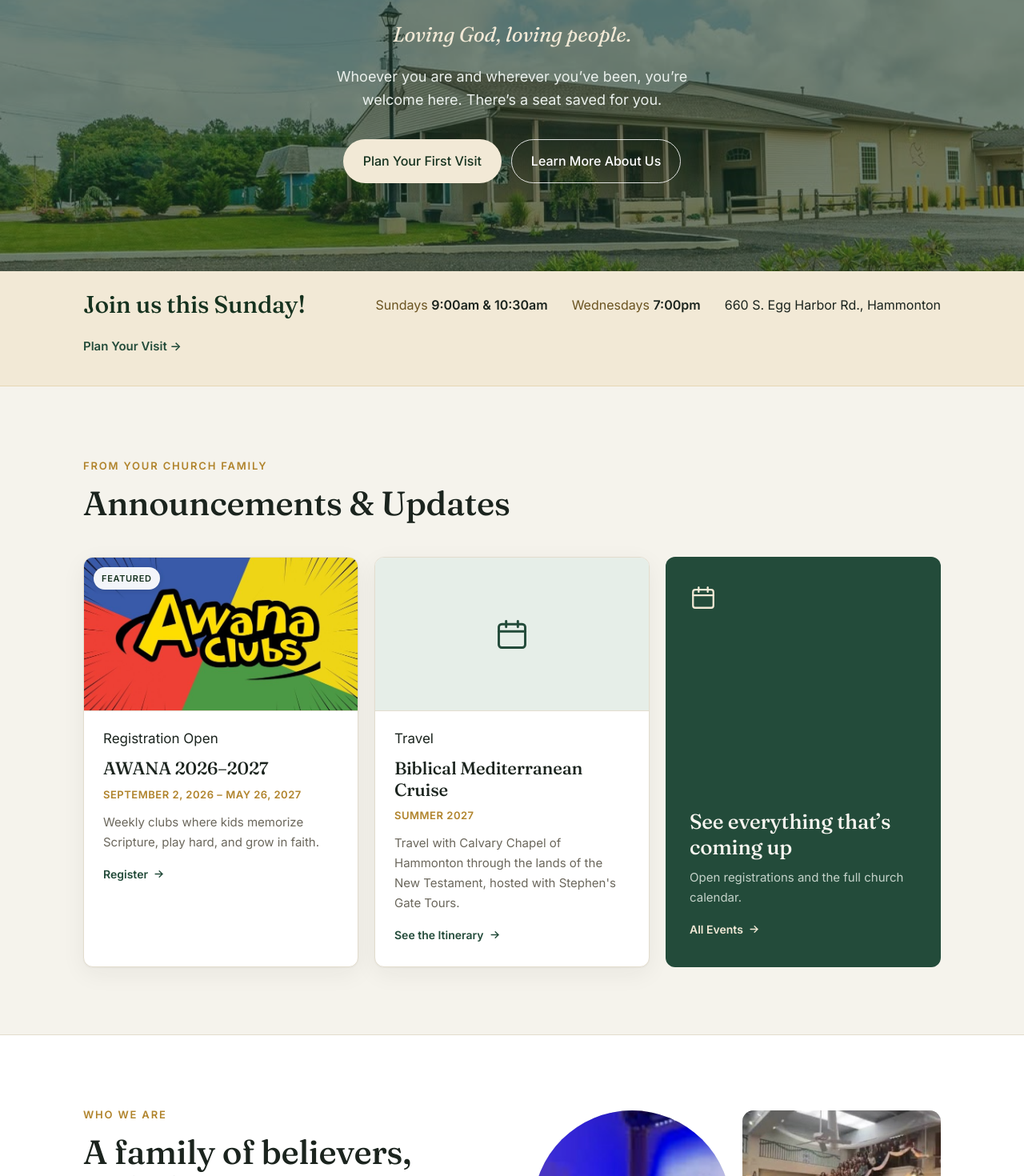
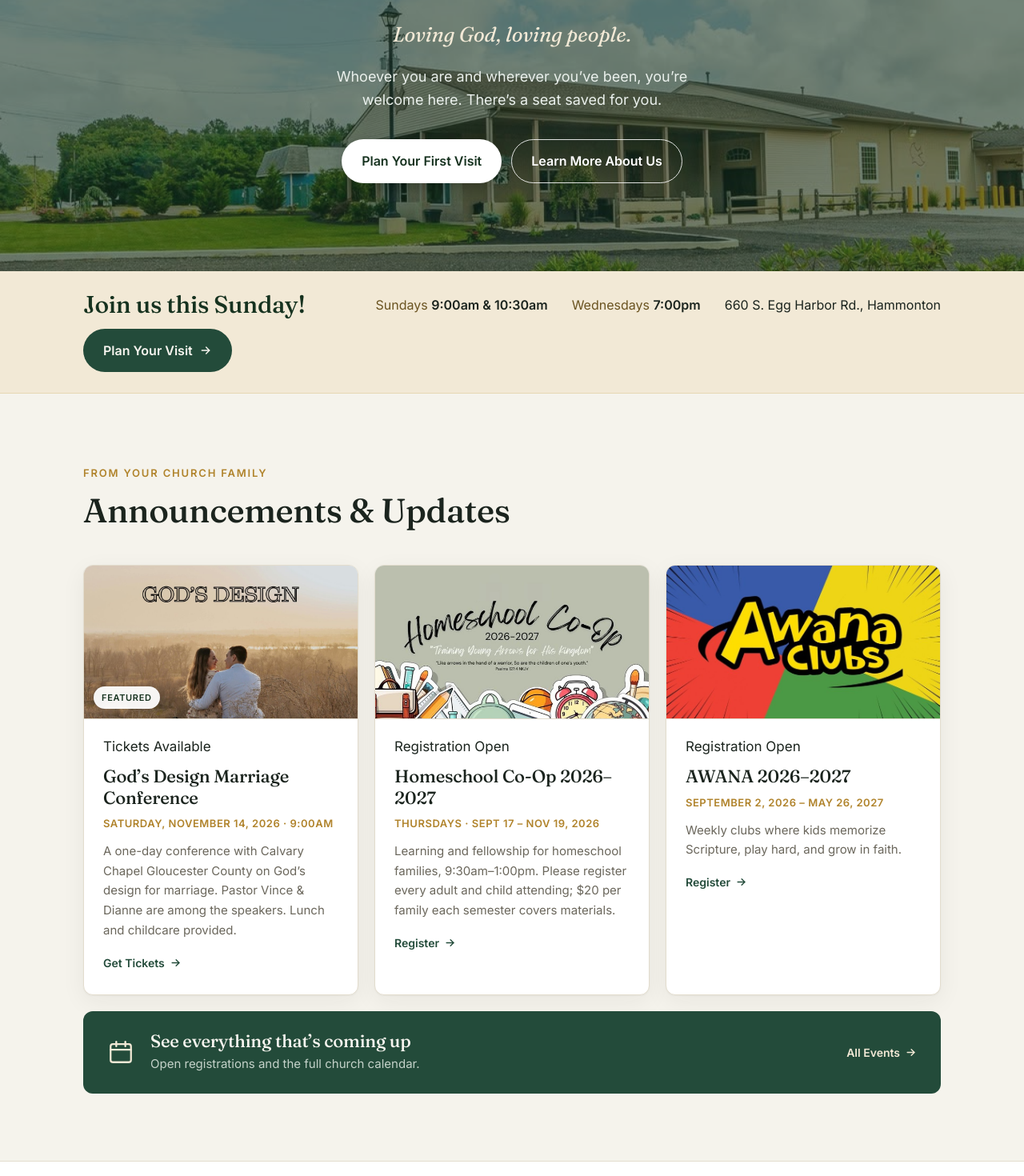
Before and after one commit to KnappBuiltMachines/CalvaryChurch, a Next.js app: page / in a window 1280 px wide. Shown: the part 451-1921 px from the top of the page at 80% size. Built offline with nearby package versions, Linux system fonts and the light colour scheme.

Commit message:
Add files via upload

```diff
--- a/app/globals.css
+++ b/app/globals.css
@@ -727,3 +727,52 @@ img { max-width: 100%; display: block; }
   .pastor-letter { margin-top: 32px; }
   .pastor-letter p { font-size: 17px; }
 }
+
+/* ============================================================
+   Launch fixes (Oct 2026)
+   ============================================================ */
+
+/* "Plan Your Visit" in the nav: the generic nav-link color was overriding the
+   button's text color, leaving gray text on dark green. Lock it to light text. */
+.nav-links a.nav-cta,
+.nav-links a.nav-cta:hover,
+.nav-links a.nav-cta.active {
+  color: #FFFFFF;
+  font-weight: 600;
+  letter-spacing: 0.01em;
+}
+.nav-links a.nav-cta { background: var(--pine); box-shadow: 0 2px 8px rgba(22, 50, 31, 0.22); }
+.nav-links a.nav-cta:hover { background: var(--pine-deep); }
+.nav-links a.nav-cta.active::after { display: none; }
+@media (max-width: 900px) {
+  .nav-links.open a.nav-cta { padding: 14px 18px; border-left: 0; }
+}
+
+/* Hero "Plan Your First Visit": bolder, higher-contrast pill */
+.home-hero .btn-light {
+  background: #FFFFFF; color: var(--pine-deep); font-weight: 600;
+  box-shadow: 0 4px 18px rgba(0, 0, 0, 0.22);
+}
+.home-hero .btn-light:hover { background: var(--gold-soft); }
+.home-hero .btn-outline-light { font-weight: 600; }
+
+/* Service-times band: "Plan Your Visit" is a real button now */
+.home-band-btn { font-weight: 600; }
+
+/* Announcements: three cards, then a full-width "see everything" strip */
+.home-all-events {
+  grid-column: 1 / -1;
+  flex-direction: row; align-items: center; justify-content: flex-start;
+  gap: 20px; min-height: 0; padding: 24px 30px;
+}
+.home-all-events h3 { font-size: 22px; }
+.home-all-events p { margin-top: 4px; }
+.home-all-events > div { flex: 1; }
+.home-all-events .go { margin-top: 0; margin-left: auto; }
+@media (max-width: 640px) {
+  .home-all-events { flex-direction: column; align-items: flex-start; }
+  .home-all-events .go { margin-left: 0; }
+}
+
+/* Featured badge sits bottom-left so it doesn't cover titles in event artwork */
+.reg-featured { top: auto; bottom: 12px; }
--- a/app/page.js
+++ b/app/page.js
@@ -57,13 +57,14 @@ export default function Home() {
       .filter((r) => r.open)
       .map((r) => ({
         title: r.title, when: r.when, blurb: r.blurb, href: r.href, image: r.image,
-        featured: r.featured, tag: "Registration Open", cta: "Register",
+        position: r.position, featured: r.featured,
+        tag: r.tag || "Registration Open", cta: r.cta || "Register",
       })),
     ...events.map((e) => ({
       title: e.title, when: e.when, blurb: e.blurb, href: e.href, image: e.image,
-      tag: e.tag || "Event", cta: e.cta || "Details",
+      position: e.position, tag: e.tag || "Event", cta: e.cta || "Details",
     })),
-  ].slice(0, 2);
+  ].slice(0, 3);
 
   return (
     <>
@@ -102,7 +103,7 @@ export default function Home() {
             ))}
             <span>{site.address.line1}, Hammonton</span>
           </div>
-          <Link href="/visit" className="home-band-link">Plan Your Visit &rarr;</Link>
+          <Link href="/visit" className="btn btn-primary home-band-btn">Plan Your Visit <IcArrow width={16} height={16} /></Link>
         </div>
       </section>
 
@@ -116,7 +117,12 @@ export default function Home() {
                 {a.image ? (
                   <div className="reg-media">
                     {/* eslint-disable-next-line @next/next/no-img-element */}
-                    <img src={a.image} alt={`${a.title} artwork`} loading="lazy" />
+                    <img
+                      src={a.image}
+                      alt={`${a.title} artwork`}
+                      loading="lazy"
+                      style={a.position ? { objectPosition: a.position } : undefined}
+                    />
                     {a.featured && <span className="reg-featured">Featured</span>}
                   </div>
                 ) : (
@@ -138,8 +144,8 @@ export default function Home() {
               <div>
                 <h3>See everything that&rsquo;s coming up</h3>
                 <p>Open registrations and the full church calendar.</p>
-                <span className="go">All Events <IcArrow width={15} height={15} /></span>
               </div>
+              <span className="go">All Events <IcArrow width={15} height={15} /></span>
             </Link>
           </div>
         </div>
--- a/app/pastor/page.js
+++ b/app/pastor/page.js
@@ -1,5 +1,5 @@
 import Link from "next/link";
-import { site } from "../site";
+import { site, showStaff } from "../site";
 import { PageHeader } from "../../components/ui";
 import { IcArrow } from "../../components/icons";
 
@@ -46,7 +46,9 @@ export default function Pastor() {
 
             <div className="pastor-actions">
               <Link href="/visit" className="btn btn-primary">Plan Your Visit</Link>
-              <Link href="/staff" className="go">Meet Our Staff <IcArrow width={15} height={15} /></Link>
+              {showStaff && (
+                <Link href="/staff" className="go">Meet Our Staff <IcArrow width={15} height={15} /></Link>
+              )}
             </div>
           </div>
         </div>
--- a/app/site.js
+++ b/app/site.js
@@ -71,20 +71,55 @@ export const everyOrgGiving =
 //         then reference it here as  "/events/your-file.jpg"
 //         Leave it out entirely and the card shows an icon instead.
 //
+//  Optional fields:
+//    tag       Badge text. Default "Registration Open".
+//    cta       Link text.  Default "Register".
+//    position  Which part of the artwork to keep when it's cropped to 16:9,
+//              e.g. "center top". Default "center".
+//
 //  Commit to `main` and Vercel redeploys in about a minute.
 // =============================================================================
 
 export const registrations = [
+  {
+    title: "God’s Design Marriage Conference",
+    when: "Saturday, November 14, 2026 · 9:00am",
+    blurb:
+      "A one-day conference with Calvary Chapel Gloucester County on God’s design for marriage. Pastor Vince & Dianne are among the speakers. Lunch and childcare provided.",
+    image: "/events/marriage-conference-2026.jpg",
+    position: "center top",
+    href: "https://www.cc-gc.org/marriage-conference/",
+    tag: "Tickets Available",
+    cta: "Get Tickets",
+    featured: true,
+    open: true,
+  },
+  {
+    title: "Homeschool Co-Op 2026–2027",
+    when: "Thursdays · Sept 17 – Nov 19, 2026",
+    blurb:
+      "Learning and fellowship for homeschool families, 9:30am–1:00pm. Please register every adult and child attending; $20 per family each semester covers materials.",
+    image: "/events/homeschool-coop-2026-2027.jpg",
+    href: `${CC}/registrations/events/3812136`,
+    open: true,
+  },
   {
     title: "AWANA 2026\u20132027",
     when: "September 2, 2026 \u2013 May 26, 2027",
     blurb: "Weekly clubs where kids memorize Scripture, play hard, and grow in faith.",
     image: "/events/awana-2026-2027.jpg",
     href: `${CC}/registrations/events/3716027`,
-    featured: true,
     open: true,
   },
 ];
+
+// =============================================================================
+//  ★ STAFF PAGE ON/OFF
+//  false = /staff is hidden: removed from the menu, footer, and About/Pastor
+//  pages, and the URL shows "not found". Flip to true once photos and bios
+//  below are filled in.
+// =============================================================================
+export const showStaff = false;
 
 // =============================================================================
 //  ★ STAFF — edit this list to update the /staff page
--- a/app/staff/page.js
+++ b/app/staff/page.js
@@ -1,4 +1,5 @@
-import { staff } from "../site";
+import { notFound } from "next/navigation";
+import { staff, showStaff } from "../site";
 import { PageHeader } from "../../components/ui";
 
 export const metadata = {
@@ -17,6 +18,9 @@ const initials = (name) =>
     .toUpperCase();
 
 export default function Staff() {
+  // Hidden until photos and bios are ready. Turn on with  showStaff  in site.js.
+  if (!showStaff) notFound();
+
   return (
     <>
       <PageHeader
--- a/components/Footer.js
+++ b/components/Footer.js
@@ -1,5 +1,5 @@
 import Link from "next/link";
-import { site, social, churchCenter } from "../app/site";
+import { site, social, churchCenter, showStaff } from "../app/site";
 import { IcYouTube, IcInstagram, IcFacebook, IcX } from "./icons";
 
 export default function Footer() {
@@ -40,7 +40,7 @@ export default function Footer() {
             <ul>
               <li><Link href="/about">Who We Are</Link></li>
               <li><Link href="/pastor">Meet Our Pastor</Link></li>
-              <li><Link href="/staff">Our Staff</Link></li>
+              {showStaff && <li><Link href="/staff">Our Staff</Link></li>}
               <li><Link href="/beliefs">Statement of Faith</Link></li>
               <li><Link href="/watch">Watch Messages</Link></li>
               <li><Link href="/ministries">Ministries</Link></li>
--- a/components/Nav.js
+++ b/components/Nav.js
@@ -3,13 +3,13 @@
 import { useState } from "react";
 import Link from "next/link";
 import { usePathname } from "next/navigation";
-import { site } from "../app/site";
+import { site, showStaff } from "../app/site";
 
 const LINKS = [
   { href: "/about", label: "About", children: [
     { href: "/about", label: "Who We Are" },
     { href: "/pastor", label: "Meet Our Pastor" },
-    { href: "/staff", label: "Our Staff" },
+    ...(showStaff ? [{ href: "/staff", label: "Our Staff" }] : []),
     { href: "/beliefs", label: "Statement of Faith" },
   ]},
   { href: "/watch", label: "Watch" },
```
Also changed, not shown: app/about/page.js (+6 -1 lines), components/RegistrationList.js (+8 -3 lines), public/events/homeschool-coop-2026-2027.jpg (added), public/events/marriage-conference-2026.jpg (added).
